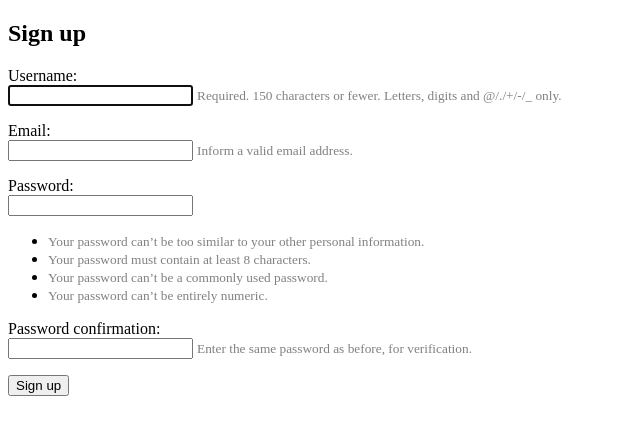
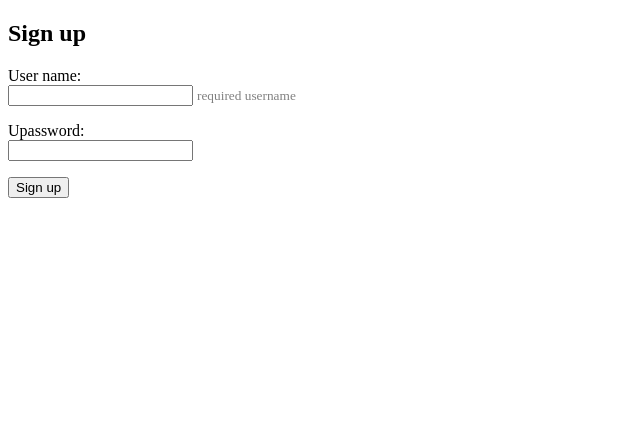
Before and after one commit to kevalrathod/custom_auth_login, a Django app: page /signup/ in a window 1280 px wide. Shown: the part 108-543 px from the top of the page, without its empty margins (0-640 px from the left). Run offline with Django 3.2, Linux system fonts and the light colour scheme.

Commit message:
login view activity

```diff
--- a/custom_auth_project/urls.py
+++ b/custom_auth_project/urls.py
@@ -14,20 +14,18 @@ Including another URLconf
     2. Add a URL to urlpatterns:  path('blog/', include('blog.urls'))
 
 """
-from django.contrib.auth import views as auth_views
+# from django.contrib.auth import views as auth_views
 from django.contrib import admin
 from django.urls import path
-from website_login.views import (home,signup,account_activation_sent,activate)
+from website_login.views import (login,home,signup,logout)
 from django.conf.urls import url,include
+
+
 
 urlpatterns = [
     path('admin/', admin.site.urls),
-    path('',home,name='home'),
-    path('login/',auth_views.login,{'template_name':'profiles/login.html'},name='login'),
-    path('logout/',auth_views.logout,{'next_page':'login'},name='logout'),
+    path('home/',home,name='home'),
+    path('login/',login,name='login'),
+    path('logout/',logout,{'next_page':'login'},name='logout'),
     path('signup/',signup,name='signup'),
-    path('account_activation_sent/',account_activation_sent,name='account_activation_sent'),
-    path('activate/(?P<uidb64>[0-9A-Za-z_\\-]+)/(?P<token>[0-9A-Za-z]{1,13}-[0-9A-Za-z]{1,20})/',
-                activate, name='activate'),
-
 ]
--- a/website_login/forms.py
+++ b/website_login/forms.py
@@ -1,19 +1,28 @@
 from django import forms
 from django.contrib.auth.models import User
 from django.contrib.auth.forms import UserCreationForm
+from .models import Profile
 
-class SignUpForm(UserCreationForm):
+class LoginForm(forms.ModelForm):
+    user_name=forms.CharField(max_length=40, help_text='required username')
+    upassword = forms.CharField(widget=forms.PasswordInput)
+
+    class Meta:
+        model=Profile
+        fields = ('user_name','upassword')
+
+class SignUpForm(forms.ModelForm):
     # first_name = forms.CharField(max_length=30, required=False, help_text='Optional.')
     # last_name = forms.CharField(max_length=30, required=False, help_text='Optional.')
+    user_name=forms.CharField(max_length=40, help_text='required username')
+    upassword = forms.CharField(widget=forms.PasswordInput)
     # email = forms.EmailField(max_length=254, help_text='Required. Inform a valid email address.')
     # height=forms.IntegerField(help_text='enter in cm')
     # weight=forms.IntegerField(help_text='enter in KG')
-    email = forms.EmailField(max_length=254, help_text='Inform a valid email address.')
     # birth_date=forms.DateField(help_text='required format MM-DD-YY')
 
 
-
-
     class Meta:
-        model = User
-        fields = ('username','email','password1')
+        model = Profile
+        # fields = ('user_name','upassword','email','height','weight','email','birth_date')
+        fields = ('user_name','upassword')
--- a/website_login/models.py
+++ b/website_login/models.py
@@ -20,8 +20,10 @@ DIET_PLAN=(
 
 
 class Profile(models.Model):
-    user = models.OneToOneField(User, on_delete=models.CASCADE)
-    email_confirmed = models.BooleanField(default=False)
+    # user = models.OneToOneField(User, on_delete=models.CASCADE)
+    user_name= models.CharField(max_length=40)
+    upassword = models.CharField(max_length=40)
+    email = models.BooleanField(default=False)
     height = models.IntegerField(null=True,blank=True)
     weight = models.IntegerField(null=True,blank=True)
     body_type = models.CharField(
@@ -43,8 +45,8 @@ class Profile(models.Model):
 # def save_user_profile(sender,instance,**kwargs):
 #     instance.profile.save()
 
-@receiver(post_save, sender=User)
-def update_user_profile(sender, instance, created, **kwargs):
-    if created:
-        Profile.objects.create(user=instance)
-    instance.profile.save()
+# @receiver(post_save, sender=User)
+# def update_user_profile(sender, instance, created, **kwargs):
+#     if created:
+#         Profile.objects.create(user=instance)
+#     instance.profile.save()
--- a/website_login/templates/profiles/account_activation_invalid.html
+++ /dev/null
@@ -1,5 +0,0 @@
-{% extends 'profiles/base.html' %}
-
-{% block content %}
-  <p>The confirmation link was invalid, possibly because it has already been used.</p>
-{% endblock %}
--- a/website_login/templates/profiles/account_activation_sent.html
+++ /dev/null
@@ -1,5 +0,0 @@
-{% extends 'profiles/base.html' %}
-
-{% block content %}
-  <p>Please confirm your email address to complete the registration. </p>
-{% endblock %}
--- a/website_login/templates/profiles/home.html
+++ b/website_login/templates/profiles/home.html
@@ -1,5 +1,5 @@
 {% extends 'profiles/base.html' %}
 
 {% block content %}
-  <h2>Welcome, {{ user.username }}!</h2>
+  <h2>Welcome, {{ user.user_name }}!</h2>
 {% endblock %}
--- a/website_login/views.py
+++ b/website_login/views.py
@@ -1,17 +1,17 @@
 from django.contrib.auth import login,authenticate
 from django.contrib.auth.decorators import login_required
-# from django.contrib.auth.forms import UserCreationForm
 from django.contrib.sites.shortcuts import get_current_site
 from django.utils.encoding import force_bytes, force_text
 from django.utils.http import urlsafe_base64_encode, urlsafe_base64_decode
 from django.template.loader import render_to_string
-from .tokens import account_activation_token
+
 
 from django.shortcuts import render,redirect
-from .forms import SignUpForm
+from .forms import SignUpForm,LoginForm
+from .models import Profile
+from django.http import HttpResponseRedirect
 
 
-@login_required
 def home(request):
     return render(request,'profiles/home.html')
 
@@ -19,48 +19,33 @@ def signup(request):
     if request.method=='POST':
         form=SignUpForm(request.POST)
         if form.is_valid():
-            user=form.save(commit=False)
-            user.is_active=False
-            # user.refresh_from_db()
-            # user.profile.height=form.cleaned_data.get('height')
-            # user.profile.weight=form.cleaned_data.get('weight')
-            # username=form.cleaned_data('username')
-            # user.profile.birt_date = form.cleaned_data.get('birth_date')
-            user.save()
-            current_site = get_current_site(request)
-            subject = 'Activate Your MySite Account'
-            message = render_to_string('profiles/account_activation_email.html', {
-                'user': user,
-                'domain': current_site.domain,
-                'uid': urlsafe_base64_encode(force_bytes(user.pk)),
-                'token': account_activation_token.make_token(user),
-            })
-            # user.email_user(subject, message)
-            # raw_password=form.cleaned_data.get('password1')
-            # user=authenticate(username=user.username,password=raw_password)
-            # login(request,user)
-            return redirect('account_activation_sent')
+            user_name=request.POST['user_name']
+            upassword = request.POST['upassword']
+            new_user = Profile(user_name=user_name,upassword=upassword)
+            new_user.save()
+            print('mark1')
+            return HttpResponseRedirect("/login/")
     else:
         form=SignUpForm()
     return render(request,'profiles/signup.html',{'form':form})
 
-
-def account_activation_sent(request):
-    return render(request, 'profiles/account_activation_sent.html')
+def login(request):
+    form=LoginForm(request.POST)
+    if request.method=='POST':
+        user_name=request.POST['user_name']
+        upassword = request.POST['upassword']
+        print(request.POST)
+        try:
+            user = Profile.objects.get(user_name=user_name,upassword=upassword)
+            if(user):
+                print('USEr found in DB')
+                return HttpResponseRedirect("/home/")
+        except Exception as e:
+            print('profile does not exists')
+    else:
+        form =LoginForm()
+    return render(request, 'profiles/login.html',{'form':form})
 
 
-def activate(request, uidb64, token):
-    try:
-        uid = force_text(urlsafe_base64_decode(uidb64))
-        user = User.objects.get(pk=uid)
-    except (TypeError, ValueError, OverflowError, User.DoesNotExist):
-        user = None
-
-    if user is not None and account_activation_token.check_token(user, token):
-        user.is_active = True
-        user.profile.email_confirmed = True
-        user.save()
-        login(request, user)
-        return redirect('home')
-    else:
-        return render(request, 'profiles/account_activation_invalid.html')
+def logout(request):
+    pass
```
Also changed, not shown: website_login/templates/profiles/account_activation_email.html (deleted, +0 -7 lines), website_login/tokens.py (deleted, +0 -11 lines), db.sqlite3, website_login/migrations/0001_initial.py.
